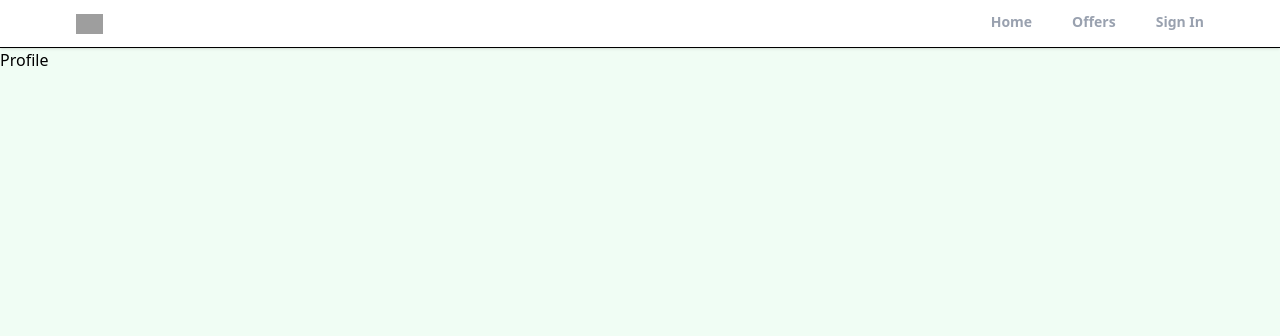
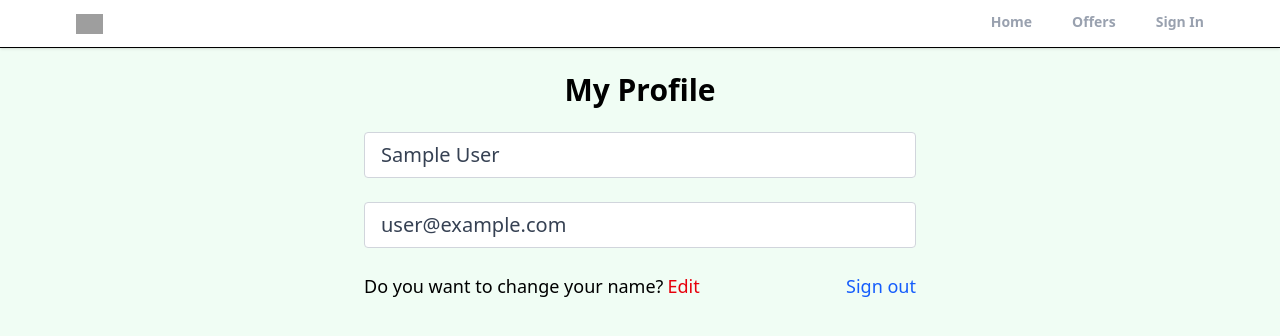
Before and after one commit to Ramzowy/realtor-clone-react, a React (Vite) app: page /profile in a window 1280 px wide. Shown: the top 336 px of the page. Built offline with nearby package versions, Linux system fonts and the light colour scheme; no server answers; sample sign-in values are in the browser's storage; grey boxes are pictures that could not be loaded.

Commit message:
Started creating profile page

```diff
--- a/src/App.jsx
+++ b/src/App.jsx
@@ -3,6 +3,7 @@
 import Profile from "./pages/Profile.jsx";
 import SignIn from "./pages/SignIn.jsx";
 import SignUp from "./pages/SignUp.jsx";
+import PrivateRoute from "./components/PrivateRoute.jsx";
 import ForgotPassword from "./pages/ForgotPassword.jsx";
 import Offers from "./pages/Offers.jsx";
 import Header from "./components/Header.jsx";
@@ -16,7 +17,9 @@
         <Header />
         <Routes>
           <Route path="/" element={<Home />} />
-          <Route path="/profile" element={<Profile />} />
+          <Route path="/profile" element={<PrivateRoute />}>
+            <Route path="/profile" element={<Profile />} />
+          </Route>
           <Route path="/Sign-in" element={<SignIn />} />
           <Route path="/Sign-up" element={<SignUp />} />
           <Route path="/forgot-password" element={<ForgotPassword />} />
--- /dev/null
+++ b/src/components/PrivateRoute.jsx
@@ -0,0 +1,13 @@
+import React from "react";
+import { Outlet, Navigate } from "react-router-dom";
+import { useAuthStatus } from "../hooks/useAuthStatus.jsx";
+
+export default function PrivateRoute() {
+  const { loggedIn, checkingStatus } = useAuthStatus();
+
+  if (checkingStatus) {
+    return <h3>Loading...</h3>;
+  }
+
+  return loggedIn ? <Outlet /> : <Navigate to="/Sign-in" />;
+}
--- /dev/null
+++ b/src/hooks/useAuthStatus.jsx
@@ -0,0 +1,20 @@
+import React from "react";
+import { useState, useEffect } from "react";
+import { getAuth, onAuthStateChanged } from "firebase/auth";
+
+export function useAuthStatus() {
+  const [loggedIn, setLoggedIn] = useState(false);
+  const [checkingStatus, setCheckingStatus] = useState(true);
+
+  useEffect(() => {
+    const auth = getAuth();
+    onAuthStateChanged(auth, (user) => {
+      if (user) {
+        setLoggedIn(true);
+      }
+      setCheckingStatus(false);
+    });
+  }, []);
+
+  return { loggedIn, checkingStatus };
+}
--- a/src/pages/Profile.jsx
+++ b/src/pages/Profile.jsx
@@ -1,9 +1,63 @@
-import React from 'react'
+import { getAuth } from "firebase/auth";
+import React from "react";
+import { useState } from "react";
+import { useNavigate } from "react-router-dom";
 
 export default function Profile() {
+  const auth = getAuth();
+  const navigate = useNavigate();
+  const [formData, setFormData] = React.useState({
+    name: auth.currentUser.displayName,
+    email: auth.currentUser.email,
+  });
+
+  function onLogout() {
+    auth.signOut();
+    navigate("/");
+  }
+
+  const { name, email } = formData;
+
   return (
-    <div>
-      Profile
-    </div>
-  )
+    <>
+      <section className="max-w-6xl mx-auto flex justify-center items-center flex-col">
+        <h1 className="text-3xl text-center mt-6 font-bold">My Profile</h1>
+        <div className="w-full md:w-[50%] mt-6 px-3 ">
+          <form>
+            {/*Name Input*/}
+
+            <input
+              type="text"
+              id="name"
+              value={name}
+              disabled
+              className="mb-6 w-full px-4 py-2 text-xl text-gray-700 bg-white border border-gray-300 rounded transition ease-in-out"
+            />
+            {/*Email Input*/}
+            <input
+              type="email"
+              id="email"
+              value={email}
+              disabled
+              className="mb-6 w-full px-4 py-2 text-xl text-gray-700 bg-white border border-gray-300 rounded transition ease-in-out"
+            />
+            <div className="flex justify-between items-center whitespace-nowrap text-sm sm:text-lg mb-6">
+              <p>
+                Do you want to change your name?
+                <span className="text-red-600 hover:text-red-700 transition ease-in-out duration-200 cursor-pointer ml-1">
+                  Edit
+                </span>
+              </p>
+              <p
+                onClick={onLogout}
+                className="text-blue-600 hover:text-blue-800 transition duration-200 ease-in-out cursor-pointer"
+              >
+                Sign out
+              </p>
+            </div>
+          </form>
+        </div>
+      </section>
+    </>
+  );
 }
```
